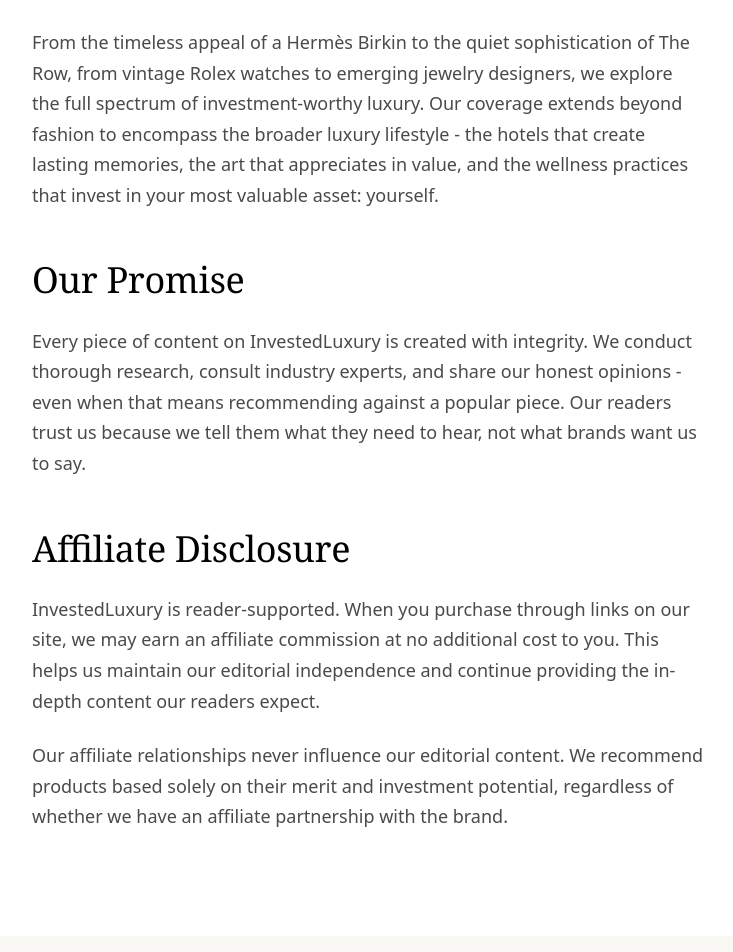
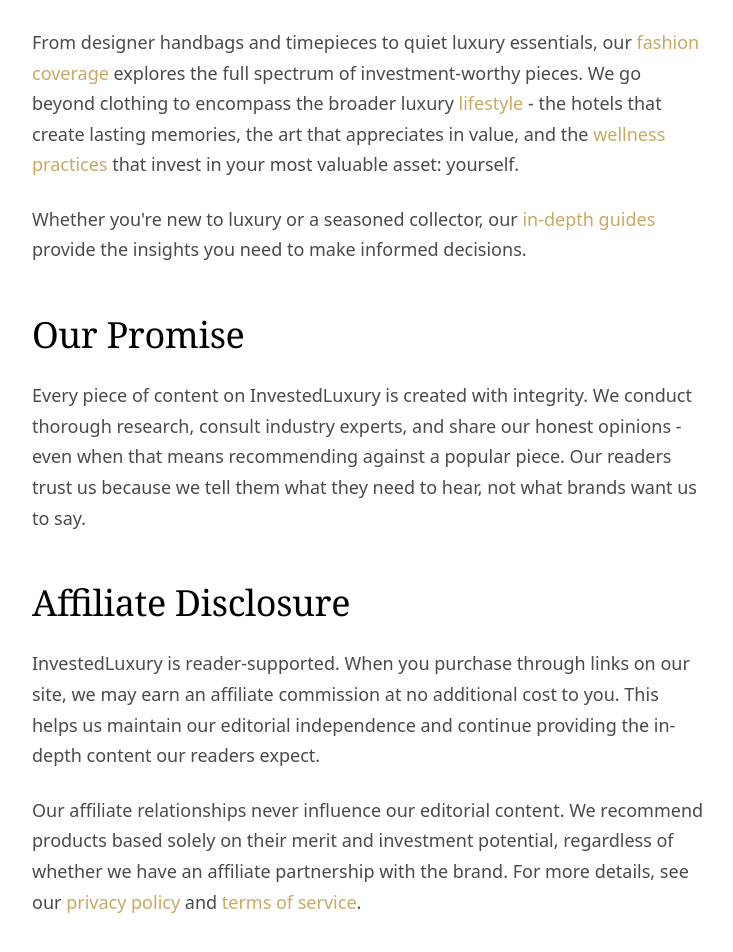
Before and after one commit to regi-dev-prog/invested-luxury, a Next.js app: page /about in a window 1280 px wide. Shown: the part 900-1852 px from the top of the page, without its empty margins (272-1005 px from the left). Built offline with nearby package versions, Linux system fonts and the light colour scheme.

Commit message:
Add strategic internal links to About page

```diff
--- a/src/app/about/page.tsx
+++ b/src/app/about/page.tsx
@@ -37,7 +37,10 @@ export default function AboutPage() {
 
               <h2>What We Cover</h2>
               <p>
-                From the timeless appeal of a Hermès Birkin to the quiet sophistication of The Row, from vintage Rolex watches to emerging jewelry designers, we explore the full spectrum of investment-worthy luxury. Our coverage extends beyond fashion to encompass the broader luxury lifestyle - the hotels that create lasting memories, the art that appreciates in value, and the wellness practices that invest in your most valuable asset: yourself.
+                From designer handbags and timepieces to quiet luxury essentials, our <Link href="/fashion" className="text-gold hover:underline">fashion coverage</Link> explores the full spectrum of investment-worthy pieces. We go beyond clothing to encompass the broader luxury <Link href="/lifestyle" className="text-gold hover:underline">lifestyle</Link> - the hotels that create lasting memories, the art that appreciates in value, and the <Link href="/wellness" className="text-gold hover:underline">wellness practices</Link> that invest in your most valuable asset: yourself.
+              </p>
+              <p>
+                Whether you're new to luxury or a seasoned collector, our <Link href="/guides" className="text-gold hover:underline">in-depth guides</Link> provide the insights you need to make informed decisions.
               </p>
 
               <h2>Our Promise</h2>
@@ -50,7 +53,7 @@ export default function AboutPage() {
                 InvestedLuxury is reader-supported. When you purchase through links on our site, we may earn an affiliate commission at no additional cost to you. This helps us maintain our editorial independence and continue providing the in-depth content our readers expect.
               </p>
               <p>
-                Our affiliate relationships never influence our editorial content. We recommend products based solely on their merit and investment potential, regardless of whether we have an affiliate partnership with the brand.
+                Our affiliate relationships never influence our editorial content. We recommend products based solely on their merit and investment potential, regardless of whether we have an affiliate partnership with the brand. For more details, see our <Link href="/privacy-policy" className="text-gold hover:underline">privacy policy</Link> and <Link href="/terms" className="text-gold hover:underline">terms of service</Link>.
               </p>
             </div>
           </div>
```
